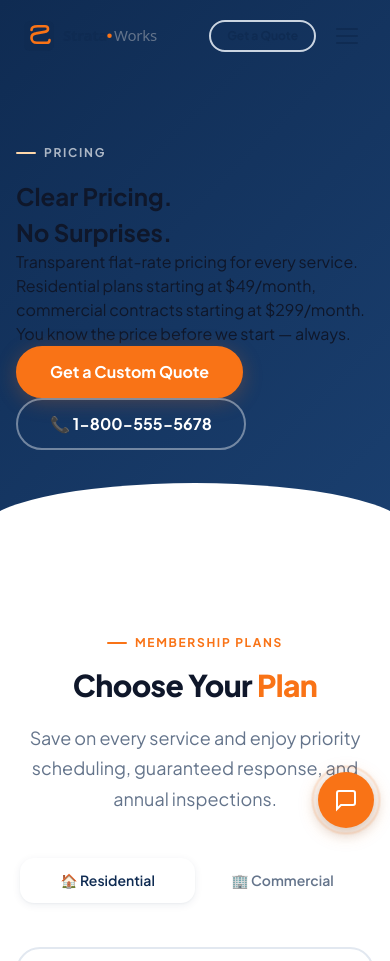
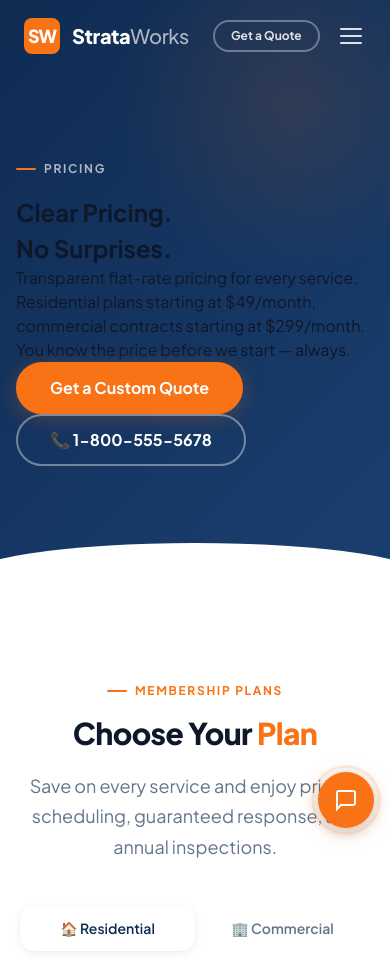
Before and after one commit to den-ga-px/strataworks, a website: page pricing.html in a window 390 px wide. Shown: the top 961 px of the page. Drawn offline with Linux system fonts and the light colour scheme.

Commit message:
fix: logo, nav color states, page-hero padding
- Replace SVG <text>-based logo with HTML mark (SW orange square + white wordmark)
- Nav links/logo/outline button now white on dark hero, switch to navy when scrolled
- Hamburger icon adapts: white on hero, navy on white bg
- page-hero: more padding, smaller wave cutout, orange orb accent
- section-label in page-hero now uses solid orange (not light tint)

```diff
--- a/css/components.css
+++ b/css/components.css
@@ -36,15 +36,40 @@
   flex-shrink: 0;
   text-decoration: none;
 }
-.nav__logo-img { height: 36px; width: auto; }
+/* HTML-based logo mark — no SVG font rendering issues */
+.nav__logo-mark {
+  width: 36px; height: 36px;
+  border-radius: 8px;
+  background: var(--c-orange);
+  display: flex; align-items: center; justify-content: center;
+  font-size: 18px;
+  font-weight: var(--fw-black);
+  color: var(--c-white);
+  font-family: var(--font-sans);
+  flex-shrink: 0;
+  letter-spacing: -0.05em;
+  line-height: 1;
+  user-select: none;
+}
 .nav__logo-name {
   font-size: var(--fs-lg);
   font-weight: var(--fw-extrabold);
-  color: var(--c-navy);
+  /* White on dark hero, switches to navy when scrolled */
+  color: var(--c-white);
   letter-spacing: -0.02em;
   line-height: 1;
 }
-.nav__logo-name span { color: var(--c-orange); }
+.nav__logo-name em {
+  font-style: normal;
+  font-weight: var(--fw-medium);
+  color: rgba(255,255,255,0.65);
+}
+/* When nav has white background (scrolled state) */
+.nav.scrolled .nav__logo-name { color: var(--c-navy); }
+.nav.scrolled .nav__logo-name em { color: var(--c-text-muted); }
+/* Solid nav variant for pages with light hero background */
+.nav--solid .nav__logo-name { color: var(--c-navy); }
+.nav--solid .nav__logo-name em { color: var(--c-text-muted); }
 
 .nav__links {
   display: flex;
@@ -58,14 +83,19 @@
   gap: var(--sp-1);
   font-size: var(--fs-sm);
   font-weight: var(--fw-semibold);
-  color: var(--c-text-mid);
+  /* White by default (transparent nav over dark hero) */
+  color: rgba(255,255,255,0.85);
   padding: var(--sp-2) var(--sp-3);
   border-radius: var(--radius-md);
   transition: color var(--dur-fast), background var(--dur-fast);
   white-space: nowrap;
 }
-.nav__link:hover { color: var(--c-navy); background: var(--c-bg-soft); }
+.nav__link:hover { color: var(--c-white); background: rgba(255,255,255,0.1); }
 .nav__link.active { color: var(--c-orange); }
+/* Switch to dark text when nav has white background */
+.nav.scrolled .nav__link { color: var(--c-text-mid); }
+.nav.scrolled .nav__link:hover { color: var(--c-navy); background: var(--c-bg-soft); }
+.nav.scrolled .nav__link.active { color: var(--c-orange); }
 
 .nav__link--dropdown { position: relative; }
 .nav__dropdown {
@@ -115,14 +145,35 @@
   border: none;
   background: none;
 }
+/* Outline button for nav — white border on dark, navy border when scrolled */
+.nav__actions .btn--outline {
+  color: rgba(255,255,255,0.85);
+  border-color: rgba(255,255,255,0.35);
+}
+.nav__actions .btn--outline:hover {
+  color: var(--c-white);
+  border-color: rgba(255,255,255,0.65);
+  background: rgba(255,255,255,0.1);
+}
+.nav.scrolled .nav__actions .btn--outline {
+  color: var(--c-navy);
+  border-color: var(--c-border-dark);
+}
+.nav.scrolled .nav__actions .btn--outline:hover {
+  color: var(--c-navy);
+  border-color: var(--c-navy);
+  background: var(--c-bg-soft);
+}
+/* Hamburger icon: white on hero, navy when scrolled */
 .nav__hamburger span {
   display: block;
   width: 22px;
   height: 2px;
-  background: var(--c-navy);
+  background: rgba(255,255,255,0.85);
   border-radius: 2px;
-  transition: transform var(--dur-normal), opacity var(--dur-fast);
+  transition: transform var(--dur-normal), opacity var(--dur-fast), background var(--dur-normal);
 }
+.nav.scrolled .nav__hamburger span { background: var(--c-navy); }
 .nav__hamburger.open span:nth-child(1) { transform: translateY(7px) rotate(45deg); }
 .nav__hamburger.open span:nth-child(2) { opacity: 0; }
 .nav__hamburger.open span:nth-child(3) { transform: translateY(-7px) rotate(-45deg); }
@@ -725,24 +776,36 @@
    ================== */
 .page-hero {
   background: linear-gradient(135deg, var(--c-navy) 0%, var(--c-navy-mid) 100%);
-  padding-top: calc(var(--nav-h) + var(--sp-16));
-  padding-bottom: var(--sp-20);
+  padding-top: calc(var(--nav-h) + var(--sp-20));
+  padding-bottom: calc(var(--sp-20) + 32px); /* Extra room for wave */
   position: relative;
   overflow: hidden;
+  min-height: 340px;
 }
+/* Subtle wave at bottom — smaller and less intrusive */
 .page-hero::after {
   content: '';
   position: absolute;
   bottom: -1px;
   left: 0; right: 0;
-  height: 48px;
+  height: 36px;
   background: var(--c-bg);
-  clip-path: ellipse(55% 100% at 50% 100%);
+  clip-path: ellipse(60% 100% at 50% 100%);
 }
-.page-hero .section-label { color: var(--c-orange-light); }
-.page-hero .section-label::before { background: var(--c-orange-light); }
+/* Decorative orb for depth */
+.page-hero::before {
+  content: '';
+  position: absolute;
+  top: -80px; right: -80px;
+  width: 360px; height: 360px;
+  border-radius: var(--radius-full);
+  background: radial-gradient(circle, rgba(249,115,22,0.12) 0%, transparent 70%);
+  pointer-events: none;
+}
+.page-hero .section-label { color: var(--c-orange); opacity: 0.9; }
+.page-hero .section-label::before { background: var(--c-orange); }
 .page-hero .section-title { color: var(--c-white); }
-.page-hero .section-subtitle { color: rgba(255,255,255,0.7); }
+.page-hero .section-subtitle { color: rgba(255,255,255,0.72); max-width: 620px; }
 .page-hero--navy-soft { background: linear-gradient(135deg, var(--c-navy) 0%, #1e3f6a 100%); }
 
 /* ==================
--- a/pricing.html
+++ b/pricing.html
@@ -36,7 +36,7 @@
 <nav class="nav" id="main-nav" aria-label="Main navigation">
   <div class="nav__inner">
     <a href="index.html" class="nav__logo" aria-label="Strata Works home">
-      <img src="assets/logo.svg" alt="Strata Works" class="nav__logo-img" width="160" height="36" />
+      <div class="nav__logo-mark" aria-hidden="true">SW</div><span class="nav__logo-name">Strata<em>Works</em></span>
     </a>
     <ul class="nav__links" role="list">
       <li><a href="commercial.html" class="nav__link">For Business</a></li>
```
Also changed, not shown: about.html (+1 -1 lines), commercial.html (+1 -1 lines), contact.html (+1 -1 lines), how-it-works.html (+1 -1 lines), index.html (+1 -1 lines), residential.html (+1 -1 lines), services.html (+1 -1 lines).
